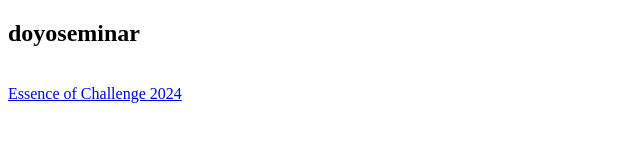
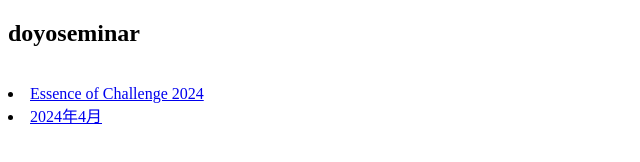
Before and after one commit to minatomiraiartfloor/xbp, a plain HTML site: page doyolab/index.html in a window 1280 px wide. Shown: the whole page, without its empty margins (0-640 px from the left). Drawn offline with Linux system fonts and the light colour scheme.

Commit message:
Update index.html

```diff
--- a/doyolab/index.html
+++ b/doyolab/index.html
@@ -6,7 +6,8 @@
 </head>
 <body>
     <h2>doyoseminar</h2><br>
-    <a href="./essenseofchallenge2024.html">Essence of Challenge 2024</a>
+    <li><a href="./essenseofchallenge2024.html">Essence of Challenge 2024</a></li>
+    <li><a href="./202404">2024年4月</a></li>
 
 </body>
 </html>
```
